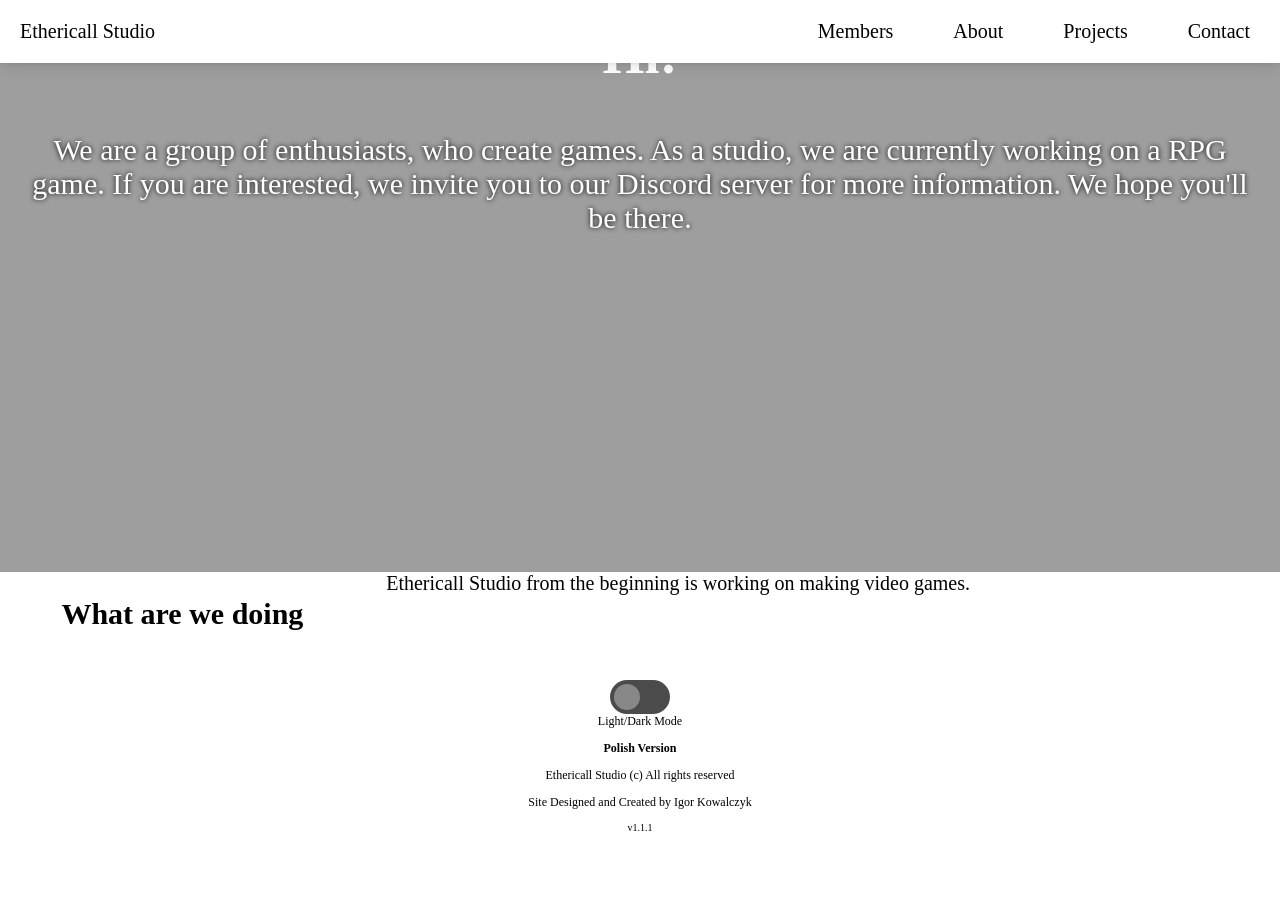
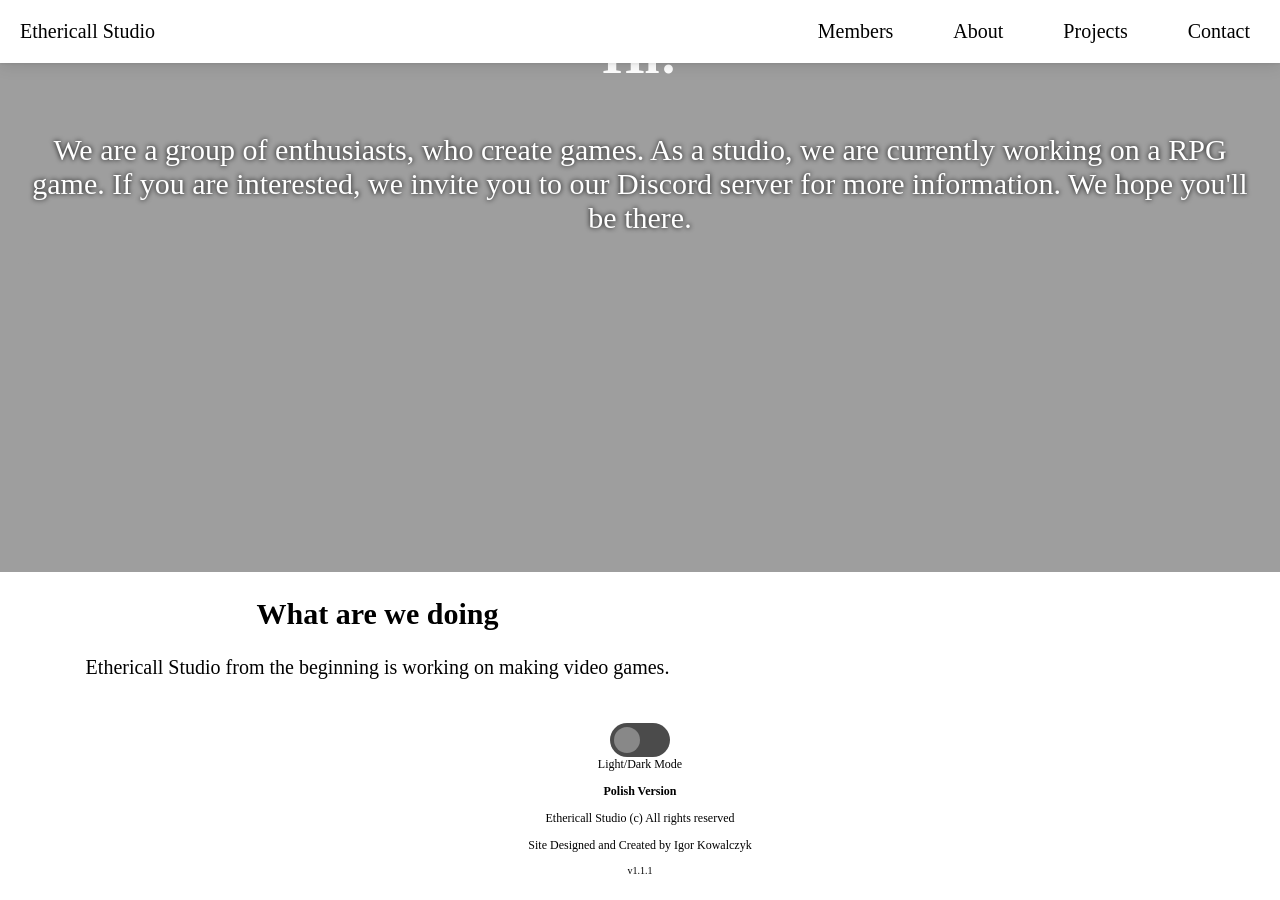
Before and after one commit to Ethericall-Studio/ethericall-studio.github.io, a Jekyll site: the page built from index.md, in a window 1280 px wide and 900 px high, scrolled down 328 px. Built offline with Jekyll 4.4.1, drawn with Linux system fonts in a browser that asks for light colours; some web fonts are replaced; before the commit the page ends 1185 px from its top, so only the background shows below that.

Commit message:
Update index.md

```diff
--- a/index.md
+++ b/index.md
@@ -12,7 +12,8 @@
 </div>
 </section>
 <section class="about">
+<div class="about-1">
 <h1>What are we doing</h1>
-
-Ethericall Studio from the beginning is working on making video games.
+<p>Ethericall Studio from the beginning is working on making video games.</p>
+</div>
 </section>
```
